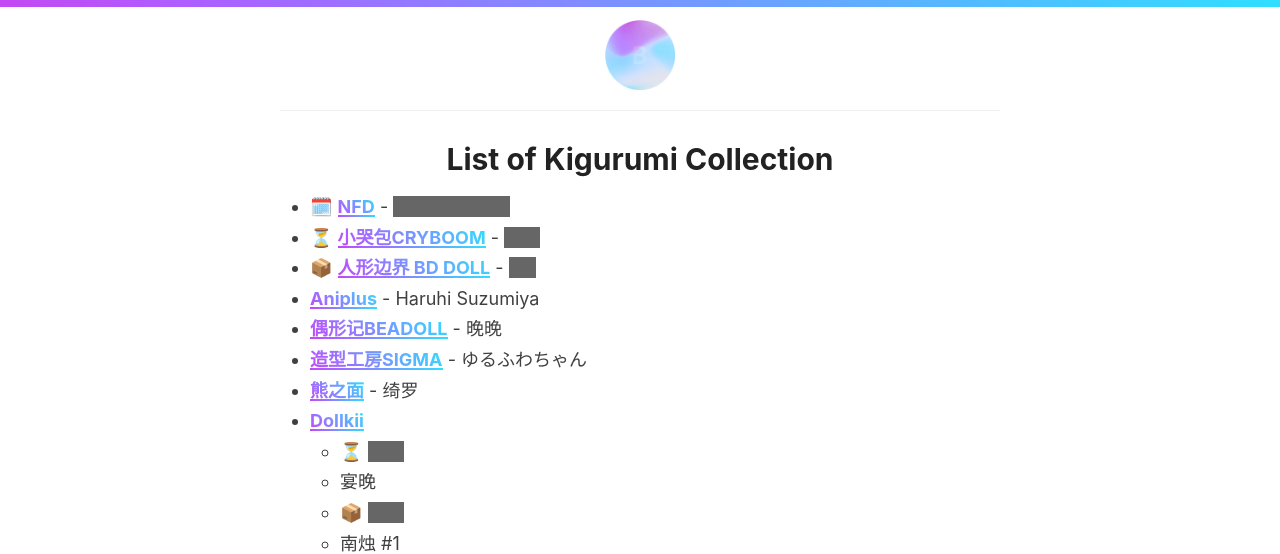
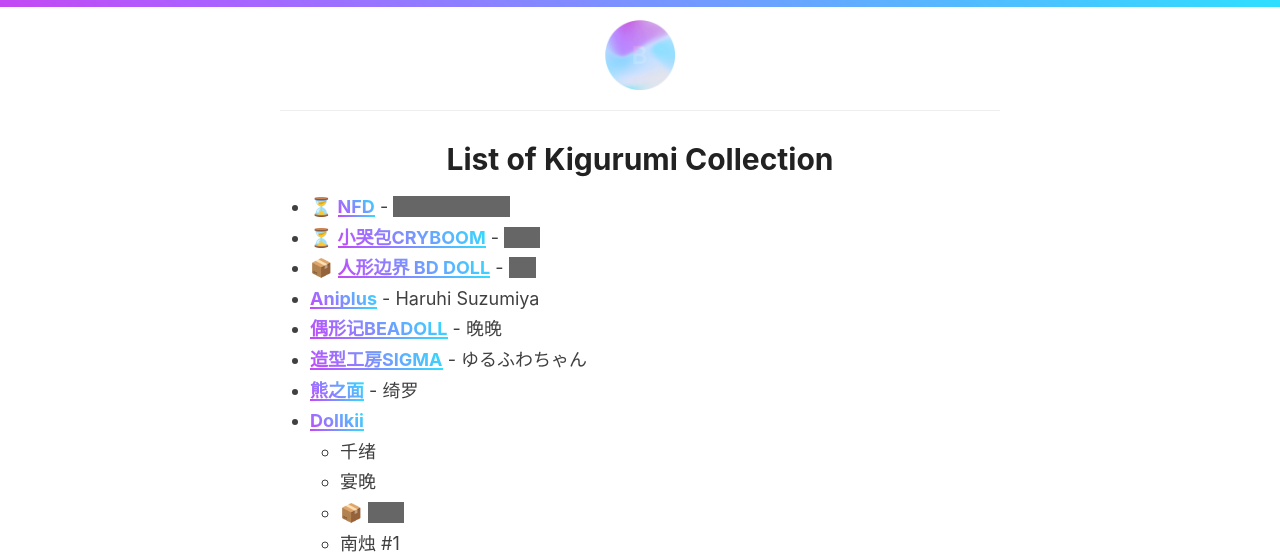
Before and after one commit to 98827ddb7e5a2c2e261912a23d9251d6/98827ddb7e5a2c2e261912a23d9251d6.github.io, a Jekyll site: the page built from _pages/kig-list.md, in a window 1280 px wide. Shown: the top 554 px of the page. Built offline with Jekyll 4.4.1, drawn with Linux system fonts in a browser that asks for light colours.

Commit message:
- dk being dk fast, nfd started

```diff
--- a/_pages/kig-list.md
+++ b/_pages/kig-list.md
@@ -4,7 +4,7 @@
 permalink: /kig-list/
 ---
 
-- 🗓️ [NFD](https://twitter.com/NewfacedolL){:target="_blank" rel="noopener"} - <span class="hidden-text">Hatsune Miku<span>
+- ⏳ [NFD](https://twitter.com/NewfacedolL){:target="_blank" rel="noopener"} - <span class="hidden-text">Hatsune Miku<span>
 - ⏳ [小哭包CRYBOOM](https://www.xiaohongshu.com/user/profile/6119a23a000000000100084f){:target="_blank" rel="noopener"} - <span class="hidden-text">白化<span>
 - 📦 [人形边界 BD DOLL](https://m.weibo.cn/u/5215795871){:target="_blank" rel="noopener"} - <span class="hidden-text">???<span>
 - [Aniplus](https://twitter.com/KFY_Aniplus){:target="_blank" rel="noopener"} - Haruhi Suzumiya
@@ -12,7 +12,7 @@
 - [造型工房SIGMA](https://www.buildupstudiosigma.com){:target="_blank" rel="noopener"} - ゆるふわちゃん
 - [熊之面](https://weibo.com/u/6450364112){:target="_blank" rel="noopener"} - 绮罗
 - [Dollkii](https://weibo.com/u/6727163726){:target="_blank" rel="noopener"}
-	- ⏳ <span class="hidden-text">千绪<span>
+	- 千绪
 	- 宴晚
 	- 📦 <span class="hidden-text">米粒<span>
 	- 南烛 #1
--- a/assets/images.js
+++ b/assets/images.js
@@ -11,7 +11,7 @@
 var imageList =
 [
   // new entries following this
-  // DW10
+  // felis noir SZ 3 - DW10
   {
     "url": "/2023-yuhotspring.jpg",
     "des": "A cute decor item from 御温泉, 御瀛庄. Returning visit with family so didn't shoot any Kigurumi. An interesting thread reflecting on the previous shoots ->",
```
